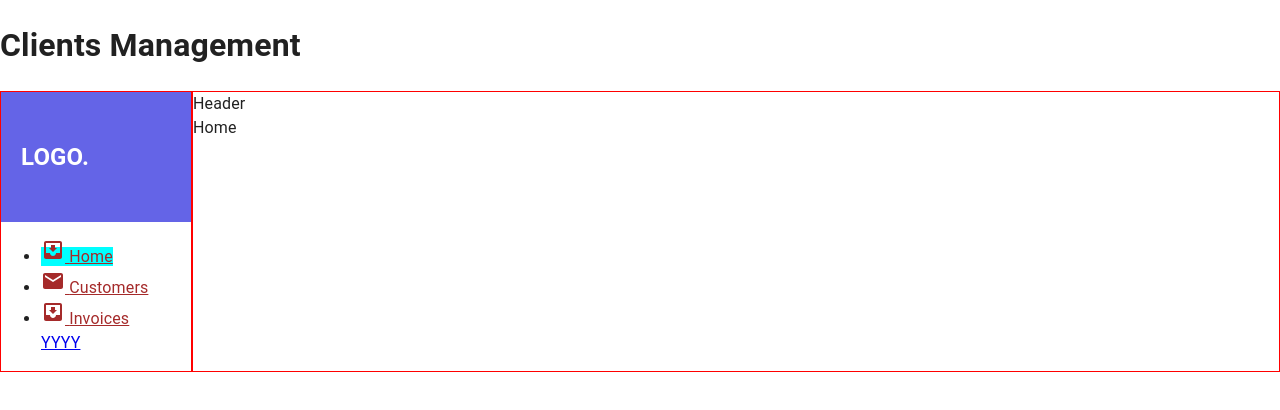
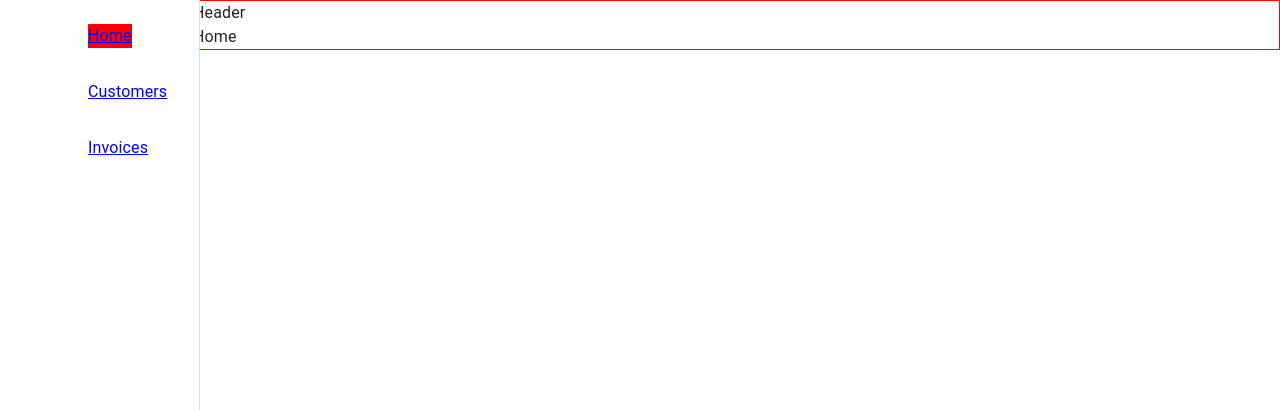
Before and after one commit to hsouiti/client-tracking-nodejs-react, a React (Create React App) app in the folder client/: page / in a window 1280 px wide. Shown: the top 410 px of the page. Built offline with nearby package versions, Linux system fonts and the light colour scheme.

Commit message:
adding drawer MUI to sidebar...

```diff
--- a/client/package.json
+++ b/client/package.json
@@ -5,7 +5,9 @@
   "dependencies": {
     "@emotion/react": "^11.4.1",
     "@emotion/styled": "^11.3.0",
+    "@mui/icons-material": "^5.0.1",
     "@mui/material": "^5.0.0",
+    "@mui/styles": "^5.0.1",
     "@testing-library/jest-dom": "^5.11.4",
     "@testing-library/react": "^11.1.0",
     "@testing-library/user-event": "^12.1.10",
--- a/client/src/App/App.tsx
+++ b/client/src/App/App.tsx
@@ -9,7 +9,6 @@ function App() {
   return (
     <div className="App">
       <CssBaseline />
-      <h1>Clients Management</h1>
       <Routes />
     </div>
   );
--- a/client/src/components/sidebar/SideBar.tsx
+++ b/client/src/components/sidebar/SideBar.tsx
@@ -1,46 +1,56 @@
 import React from 'react'
 import { NavLink } from 'react-router-dom'
 
-import { appRoutes } from '../../constants/appRoutes';
- import styles from './Sidebar.module.css'
+import {
+  Box,
+  List,
+  Typography,
+  Divider,
+  IconButton,
+  ListItem,
+  ListItemIcon,
+  ListItemText,
+  ListItemButton,
+  Drawer as MuiDrawer
+}   from '@mui/material/'
+
+
+import { appRoutes } from '../../constants/appRoutes'
+
+import useStyles from './styles'
+
+
 
 
 const SideBar = () => {
+  const styles = useStyles()
+
     return (
-         <>
-          <div style={{
-            backgroundColor:'#6464e7',
-             height: '130px',
-            color: '#FFF',
-            display: 'flex',
-            justifyContent: 'start',
-            alignItems:'center',
-            textTransform: 'uppercase',
-            paddingLeft: '20px'
-           }} >
-
-            <h2>Logo.</h2>
-
-          </div>
-            <ul>
+         <Box>
+          <MuiDrawer variant="permanent" open>
+            <List>
               {
                 appRoutes.map(el => {
                   return (
-                      <li key={el.name}>
+                      <ListItem key={el.name}>
+                          <ListItemButton>
+                            <ListItemIcon></ListItemIcon>
                               <NavLink
+                                exact
                                 to={el.path}
-                          className={styles.nav}
                                  activeClassName={styles.selected}
                                 >
-                          {el.icon} {el.name}
+                                {el.name}
                               </NavLink>
-                      </li>
+                          </ListItemButton>
+                      </ListItem>
                     )
                 })
             }
-            <NavLink to='/yyyy'>YYYY</NavLink>
-            </ul>
-        </>
+
+            </List>
+          </MuiDrawer>
+        </Box>
     )
 
 }
--- a/client/src/components/sidebar/Sidebar.module.css
+++ /dev/null
@@ -1,9 +0,0 @@
-.selected {
-  color: white;
-  background-color: aqua;
-}
-
-.nav {
-  color: brown;
-  font-size: bold;
-}
--- /dev/null
+++ b/client/src/components/sidebar/style.css
@@ -0,0 +1,19 @@
+li a,
+.selected {
+  /*  padding: 10px 15px;
+  text-decoration: none;
+  display: inline-block;
+  width: 100%; */
+}
+
+.selected {
+  background-color: rebeccapurple;
+  color: white;
+}
+ul {
+  list-style-type: none;
+}
+li {
+  width: 150px;
+  margin: 15px 0;
+}
--- a/client/src/components/sidebar/styles.tsx
+++ b/client/src/components/sidebar/styles.tsx
@@ -1 +1,8 @@
-export  const useStyles = () => true
+import { makeStyles } from '@mui/styles'
+const drawerWidth = 240;
+
+export default makeStyles({
+  selected: {
+      backgroundColor: 'red'
+  }
+});
--- a/client/src/constants/appRoutes.tsx
+++ b/client/src/constants/appRoutes.tsx
@@ -1,8 +1,15 @@
+import React from 'react'
 
 import InboxIcon from '@mui/icons-material/MoveToInbox';
 import MailIcon from '@mui/icons-material/Mail';
 
-import {Home, Customers, Invoices} from '../pages/indexPages'
+
+// Get the name of each chunk in build (webpackChunkName)
+
+const Home = React.lazy(() => import (/* webpackChunkName: "Home"*/ '../pages/home/home'))
+const Customers = React.lazy (() => import (/* webpackChunkName: "Customers"*/ '../pages/customers/customers'))
+const Invoices = React.lazy(() => import (/* webpackChunkName: "Invoices" */ '../pages/invoices/invoices'))
+
 
 
 export const appRoutes = [
--- a/client/src/routes/index.tsx
+++ b/client/src/routes/index.tsx
@@ -1,5 +1,5 @@
 import React from 'react'
-import {  Switch, Route,  BrowserRouter } from 'react-router-dom'
+import {  Switch, Route,  BrowserRouter, Redirect } from 'react-router-dom'
 
 import { appRoutes } from '../constants/appRoutes';
 import SideBar from '../components/sidebar/SideBar';
@@ -30,12 +30,16 @@ const Routes = () => {
 
                 <div style={{border: '1px solid red', flexGrow:1}}>
                   <Header />
+
+                   <React.Suspense fallback={<div>Loading...</div>}>
                     <Switch>
                       {appRoutes.map(el => (
                         <RenderRoute {...el} key={el.name} />
                       ))}
-                      <Route component={NotFound} />
+                      <Route path='/404' component={NotFound} />
+                      <Redirect to='/404' />
                     </Switch>
+                  </React.Suspense>
                 </div>
             </div>
 
```
Also changed, not shown: 1 other file (tests, documents, lock files or other folders). Lines whose indentation alone changed are shown as unchanged.
